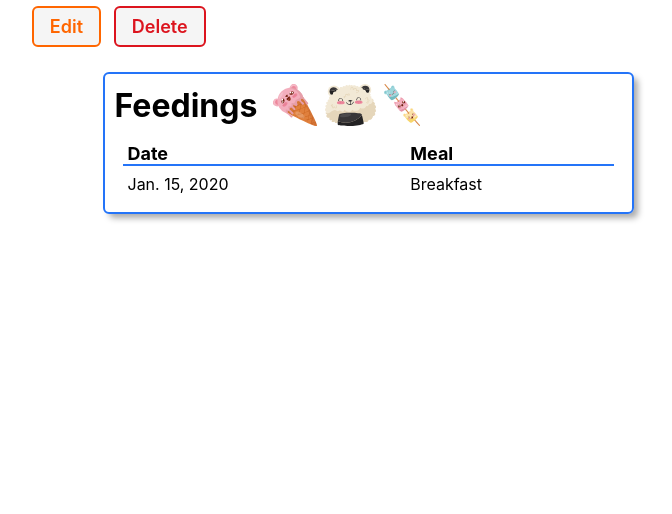
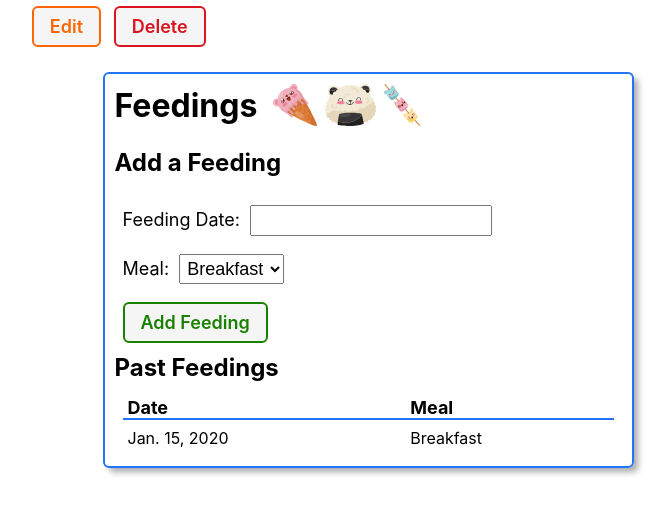
Before and after one commit to natnichols/snake-collector, a Django app: page /snakes/1/ in a window 1280 px wide. Shown: the part 215-729 px from the top of the page, without its empty margins (272-944 px from the left). Run offline with Django 4.2, Linux system fonts and the light colour scheme; tables that the repository leaves empty hold one stand-in row (values such as "Sample post").

Commit message:
update snakes/detail template to display feeding_form

```diff
--- a/main_app/templates/snakes/detail.html
+++ b/main_app/templates/snakes/detail.html
@@ -49,6 +49,17 @@
         alt="A kabob of kittens"
       />
     </div>
+    <h3>Add a Feeding</h3>
+    <form
+      method="post"
+      class="subsection-content"
+      autocomplete="off"
+    >
+      {% csrf_token %}
+      {{ feeding_form.as_p }}
+      <button type="submit" class="btn submit">Add Feeding</button>
+    </form>
+    <h3>Past Feedings</h3>
     <table>
       <thead>
         <tr><th>Date</th><th>Meal</th></tr>
```
